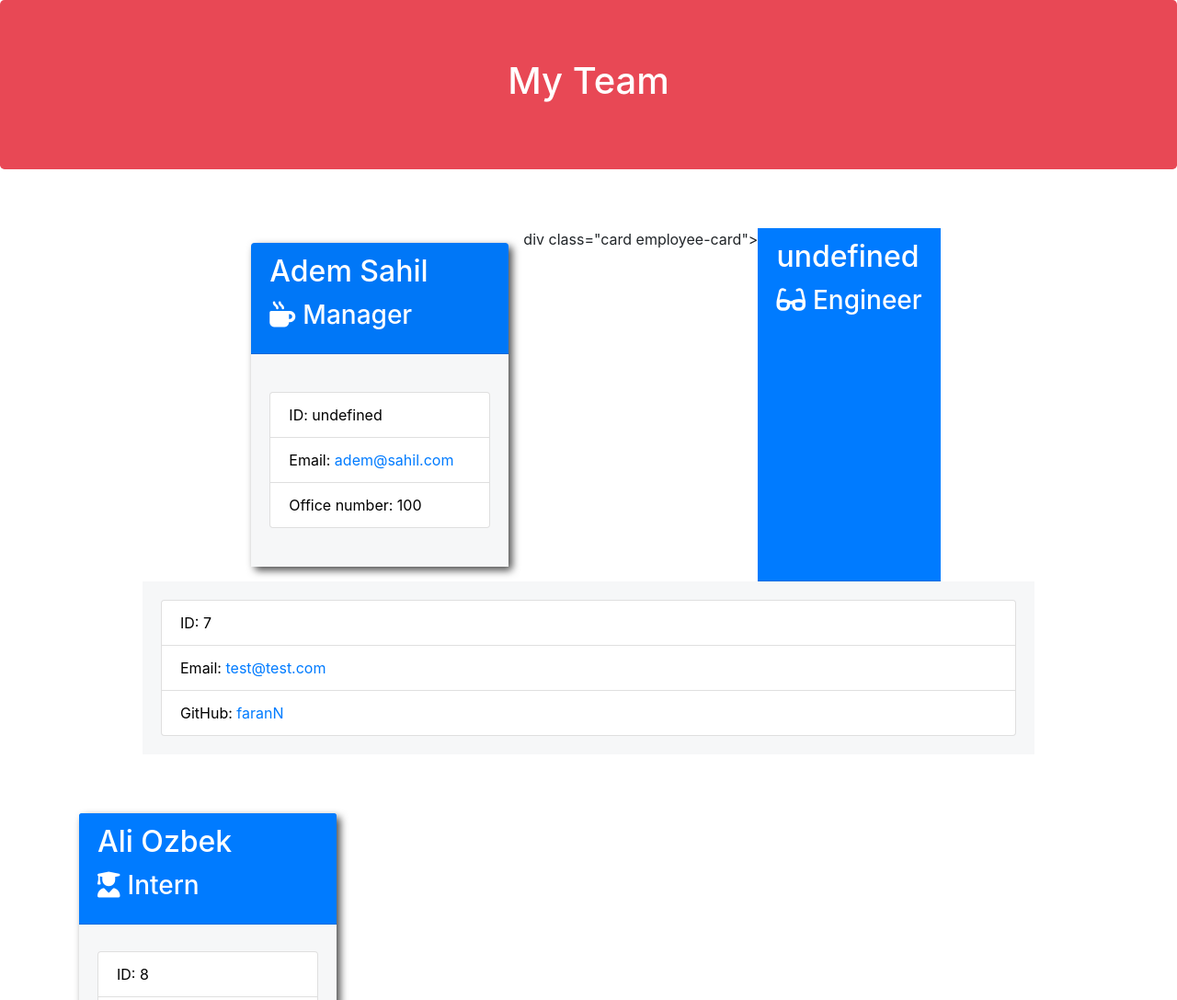
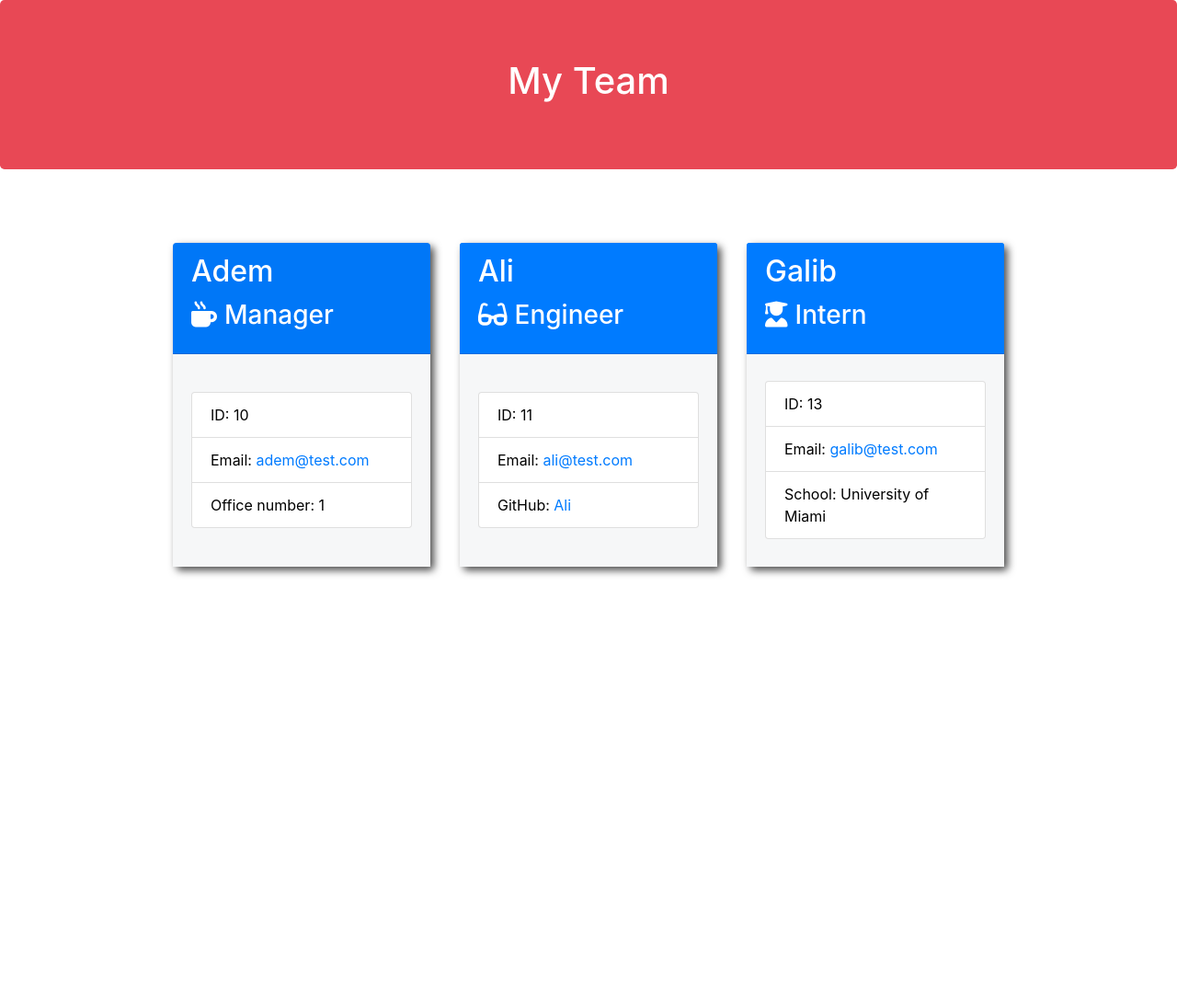
Before and after one commit to ademsahil274/Team-Profile, a plain HTML site: page dist/team.html in a window 1280 px wide. Shown: the top 1087 px of the page at 92% size. After the commit the page ends 800 px from the top, so only its background shows below. Drawn offline with nearby package versions, Linux system fonts and the light colour scheme.

Commit message:
spelling & readme

```diff
--- a/dist/team.html
+++ b/dist/team.html
@@ -27,41 +27,41 @@
 
         <div class="card employee-card">
         <div class="card-header">
-            <h2 class="card-title">Adem Sahil</h2>
+            <h2 class="card-title">Adem</h2>
             <h3 class="card-title"><i class="fas fa-mug-hot mr-2"></i>Manager</h3>
         </div>
         <div class="card-body">
             <ul class="list-group">
-                <li class="list-group-item">ID: undefined</li>
-                <li class="list-group-item">Email: <a href="mailto:adem@sahil.com">adem@sahil.com</a></li>
-                <li class="list-group-item">Office number: 100</li>
-            </ul>
-        </div>
-    </div>
-
-        div class="card employee-card">
-        <div class="card-header bg-primary text-white">
-            <h2 class="card-title">undefined</h2>
-            <h3 class="card-title"><i class="fas fa-glasses mr-2"></i>Engineer</h3>
-        </div>
-        <div class="card-body">
-            <ul class="list-group">
-                <li class="list-group-item">ID: 7</li>
-                <li class="list-group-item">Email: <a href="mailto:test@test.com">test@test.com</a></li>
-                <li class="list-group-item">GitHub: <a href="https://github.com/faranN" target="_blank" rel="noopener noreferrer">faranN</a></li>
+                <li class="list-group-item">ID: 10</li>
+                <li class="list-group-item">Email: <a href="mailto:adem@test.com">adem@test.com</a></li>
+                <li class="list-group-item">Office number: 1</li>
             </ul>
         </div>
     </div>
 
         <div class="card employee-card">
         <div class="card-header bg-primary text-white">
-            <h2 class="card-title">Ali Ozbek</h2>
+            <h2 class="card-title">Ali</h2>
+            <h3 class="card-title"><i class="fas fa-glasses mr-2"></i>Engineer</h3>
+        </div>
+        <div class="card-body">
+            <ul class="list-group">
+                <li class="list-group-item">ID: 11</li>
+                <li class="list-group-item">Email: <a href="mailto:ali@test.com">ali@test.com</a></li>
+                <li class="list-group-item">GitHub: <a href="https://github.com/Ali" target="_blank" rel="noopener noreferrer">Ali</a></li>
+            </ul>
+        </div>
+    </div>
+
+        <div class="card employee-card">
+        <div class="card-header bg-primary text-white">
+            <h2 class="card-title">Galib</h2>
             <h3 class="card-title"><i class="fas fa-user-graduate mr-2"></i>Intern</h3>
         </div>
         <div class="card-body">
             <ul class="list-group">
-                <li class="list-group-item">ID: 8</li>
-                <li class="list-group-item">Email: <a href="mailto:test@test.com">test@test.com</a></li>
+                <li class="list-group-item">ID: 13</li>
+                <li class="list-group-item">Email: <a href="mailto:galib@test.com">galib@test.com</a></li>
                 <li class="list-group-item">School: University of Miami</li>
             </ul>
         </div>
--- a/index.js
+++ b/index.js
@@ -73,7 +73,7 @@ function appMenu() {
         .then((answers) => {
             const manager = new Manager(
                 answers.managerName,
-                answers.mangerId,
+                answers.managerId,
                 answers.managerEmail,
                 answers.managerOfficeNumber,
             );
@@ -88,7 +88,7 @@ function appMenu() {
         inquirer.prompt( [
             {
                 type: 'input',
-                name: 'managerName',
+                name: 'engineerName',
                 message: "What is the Engineer's name?",
                 validate: (answer) => {
                     if (answer !== '') {
```
Also changed, not shown: README.md, Team Generator.PNG (deleted), Team-Generator SS.PNG (added).
